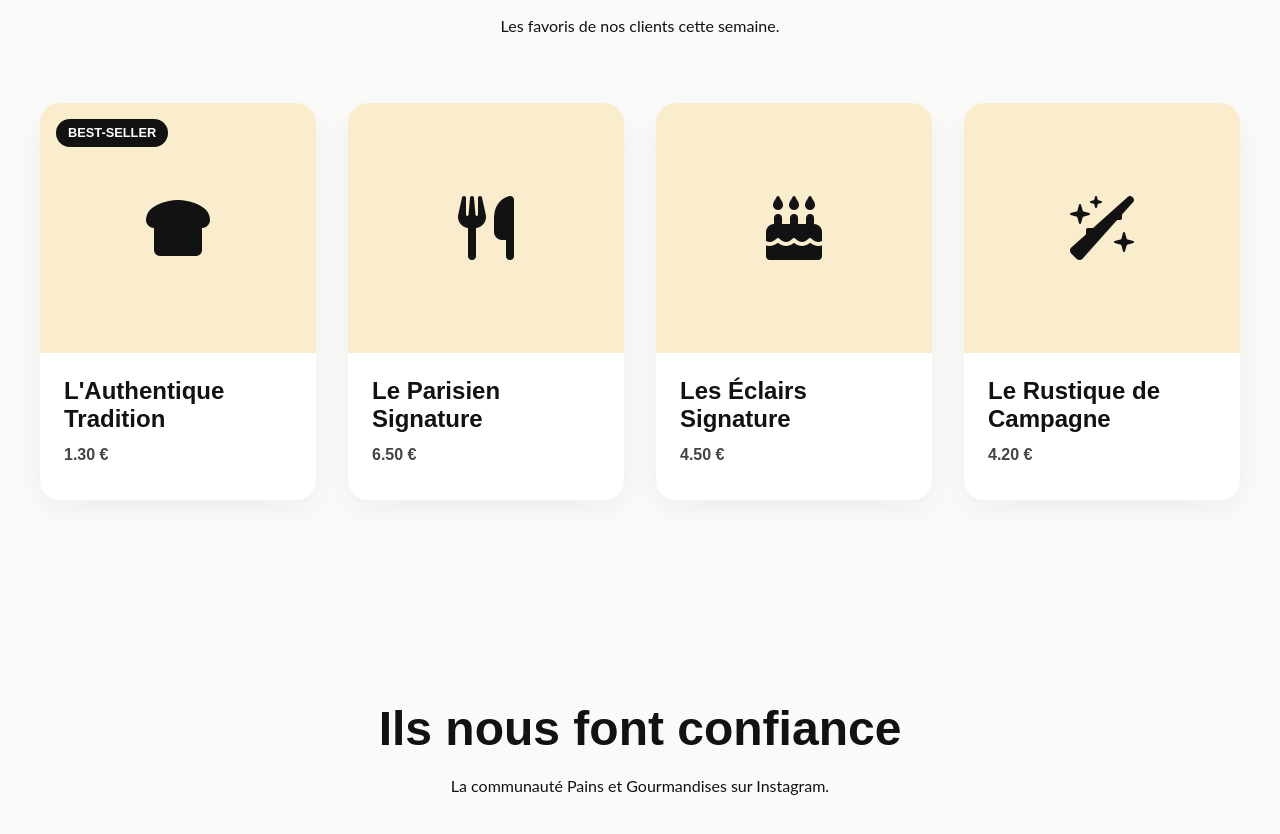
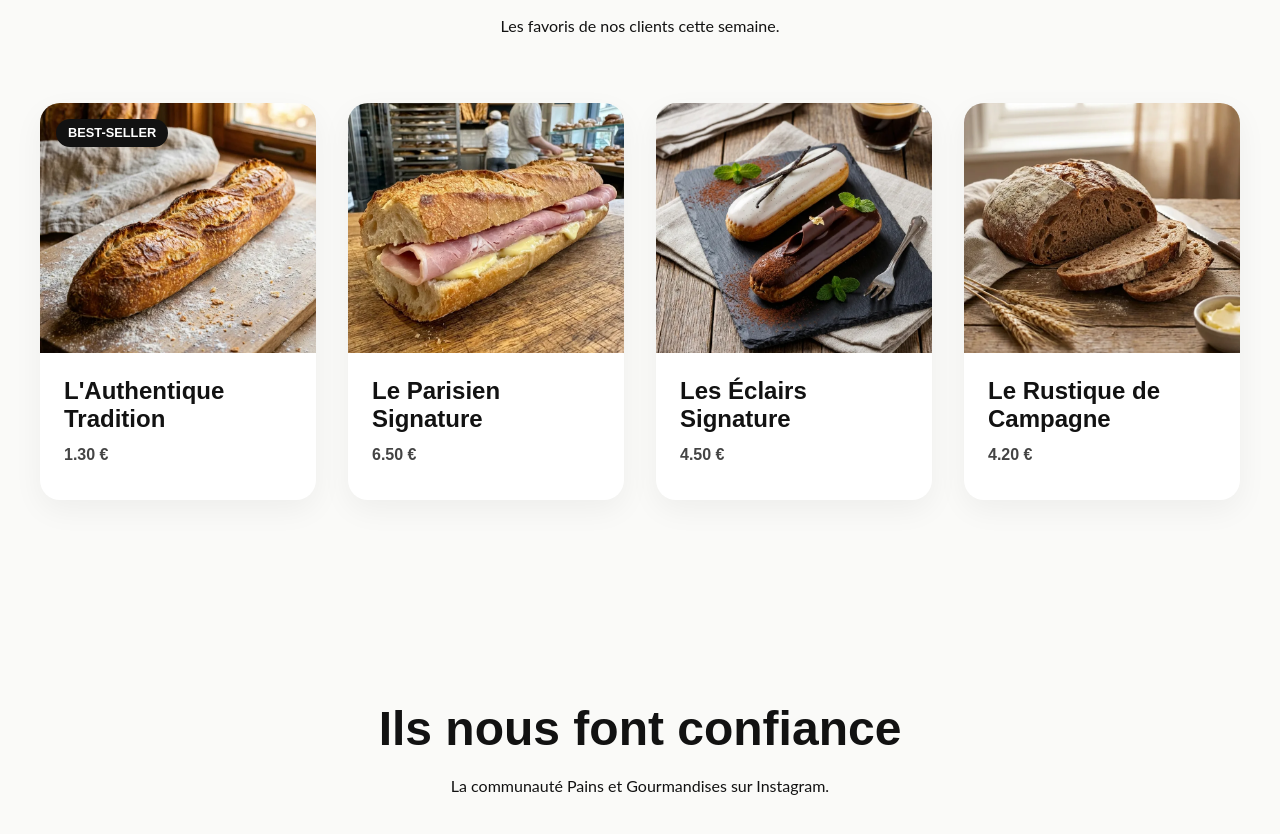
Before and after one commit to hlebrun-hash/BoulangerieV1, a plain HTML site: page index.html in a window 1280 px wide. Shown: the part 1064-1898 px from the top of the page. Drawn offline with Linux system fonts and the light colour scheme; a web font is replaced by a local one.

Commit message:
best seleur

```diff
--- a/index.html
+++ b/index.html
@@ -603,7 +603,9 @@
         }
 
         .card-image img {
-            width: 80%;
+            width: 100%;
+            height: 100%;
+            object-fit: cover;
             transition: transform 0.5s ease;
         }
 
@@ -1533,7 +1535,7 @@
     <header>
         <div class="container">
             <nav>
-                <div class="logo">Pains et Gourmandises</div>
+                <a href="/" class="logo">Pains et Gourmandises</a>
                 <div class="nav-links">
                     <a href="/" class="active">Accueil</a>
                     <a href="/produits">Nos Produits</a>
@@ -1602,9 +1604,8 @@
 
                 <a href="/produits/pains" class="card">
                     <span class="badge-best-seller">Best-Seller</span>
-                    <div class="card-image"
-                        style="height: 250px; background-color: #FAEDCD; display: flex; align-items: center; justify-content: center;">
-                        <i class="fa-solid fa-bread-slice" style="font-size: 4rem; color: #121212;"></i>
+                    <div class="card-image" style="height: 250px;">
+                        <img src="assets/la_tradition_optimized.webp" alt="L'Authentique Tradition" loading="lazy">
                     </div>
                     <div class="card-content">
                         <h3>L'Authentique Tradition</h3>
@@ -1613,9 +1614,8 @@
                 </a>
 
                 <a href="/produits/sandwiches" class="card">
-                    <div class="card-image"
-                        style="height: 250px; background-color: #FAEDCD; display: flex; align-items: center; justify-content: center;">
-                        <i class="fa-solid fa-utensils" style="font-size: 4rem; color: #121212;"></i>
+                    <div class="card-image" style="height: 250px;">
+                        <img src="assets/le_parisien_optimized.webp" alt="Le Parisien Signature" loading="lazy">
                     </div>
                     <div class="card-content">
                         <h3>Le Parisien Signature</h3>
@@ -1624,9 +1624,8 @@
                 </a>
 
                 <a href="/produits/desserts" class="card">
-                    <div class="card-image"
-                        style="height: 250px; background-color: #FAEDCD; display: flex; align-items: center; justify-content: center;">
-                        <i class="fa-solid fa-cake-candles" style="font-size: 4rem; color: #121212;"></i>
+                    <div class="card-image" style="height: 250px;">
+                        <img src="assets/eclairs_signature_optimized.webp" alt="Les Éclairs Signature" loading="lazy">
                     </div>
                     <div class="card-content">
                         <h3>Les Éclairs Signature</h3>
@@ -1635,9 +1634,8 @@
                 </a>
 
                 <a href="/produits/pains" class="card">
-                    <div class="card-image"
-                        style="height: 250px; background-color: #FAEDCD; display: flex; align-items: center; justify-content: center;">
-                        <i class="fa-solid fa-wheat-awn" style="font-size: 4rem; color: #121212;"></i>
+                    <div class="card-image" style="height: 250px;">
+                        <img src="assets/pain_campagne_optimized.webp" alt="Le Rustique de Campagne" loading="lazy">
                     </div>
                     <div class="card-content">
                         <h3>Le Rustique de Campagne</h3>
--- a/style.css
+++ b/style.css
@@ -397,7 +397,9 @@ nav {
 }
 
 .card-image img {
-    width: 80%;
+    width: 100%;
+    height: 100%;
+    object-fit: cover;
     transition: transform 0.5s ease;
 }
 
```
Also changed, not shown: 404.html (+1 -1 lines), blog/index.html (+1 -1 lines), blog/l-art-du-cafe.html (+1 -1 lines), blog/les-bienfaits-du-seigle.html (+1 -1 lines), blog/les-secrets-du-levain.html (+1 -1 lines), blog/preparer-vos-fetes.html (+1 -1 lines), blog/une-journee-au-fournil.html (+1 -1 lines), blog/zero-gaspi.html (+1 -1 lines), contact/index.html (+1 -1 lines), contact/merci.html (+1 -1 lines), mentions.html (+1 -1 lines), produits/buche-signature.html (+1 -1 lines), produits/desserts/index.html (+1 -1 lines), produits/index.html (+5 -5 lines), 3 more files.
